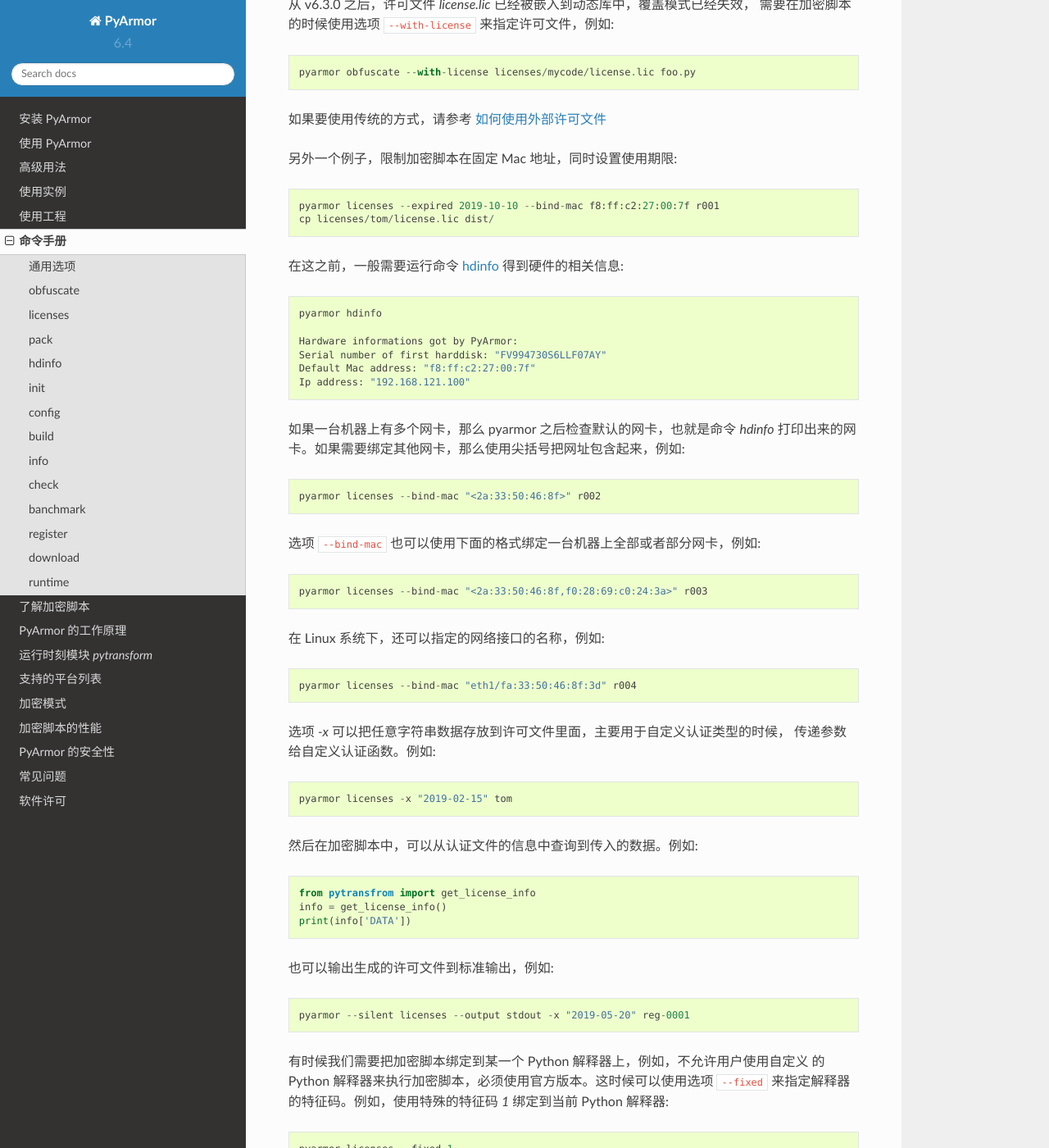
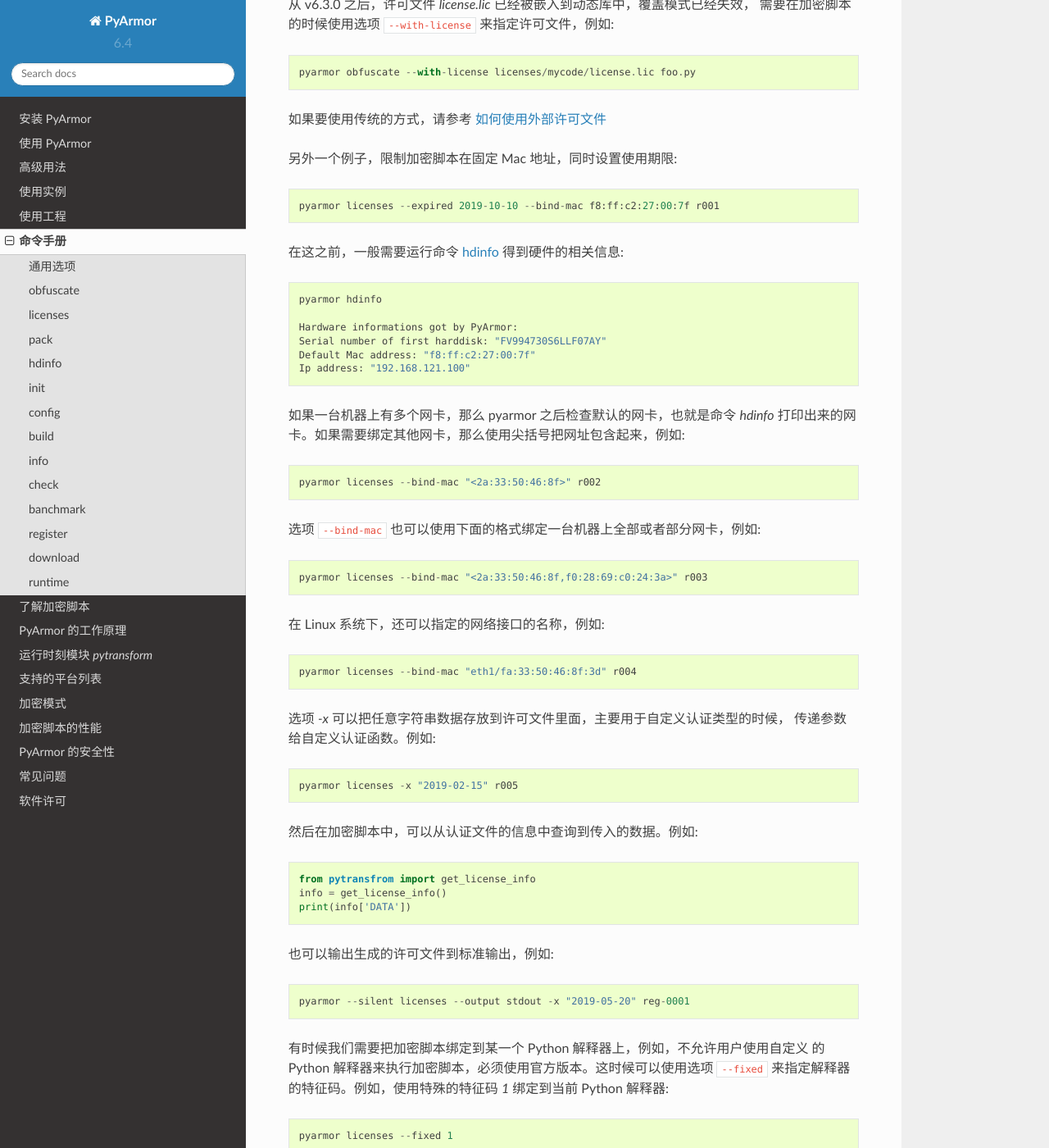
Before and after one commit to dashingsoft/pyarmor-docs-zh, a Sphinx documentation site: the page built from docs/man.rst, in a window 1280 px wide and 1400 px high, scrolled down 9868 px. Shown: the whole window at 82% size. Built offline with Sphinx 7.4.7 and the Read the Docs theme 2.0.0, drawn with Linux system fonts in a browser that asks for light colours.

Commit message:
Refine man licenses

```diff
--- a/docs/man.rst
+++ b/docs/man.rst
@@ -362,7 +362,6 @@ licenses
 另外一个例子，限制加密脚本在固定 Mac 地址，同时设置使用期限::
 
     pyarmor licenses --expired 2019-10-10 --bind-mac f8:ff:c2:27:00:7f r001
-    cp licenses/tom/license.lic dist/
 
 在这之前，一般需要运行命令 :ref:`hdinfo` 得到硬件的相关信息::
 
@@ -389,7 +388,7 @@ licenses
 选项 `-x` 可以把任意字符串数据存放到许可文件里面，主要用于自定义认证类型的时候，
 传递参数给自定义认证函数。例如::
 
-    pyarmor licenses -x "2019-02-15" tom
+    pyarmor licenses -x "2019-02-15" r005
 
 然后在加密脚本中，可以从认证文件的信息中查询到传入的数据。例如::
 
```
